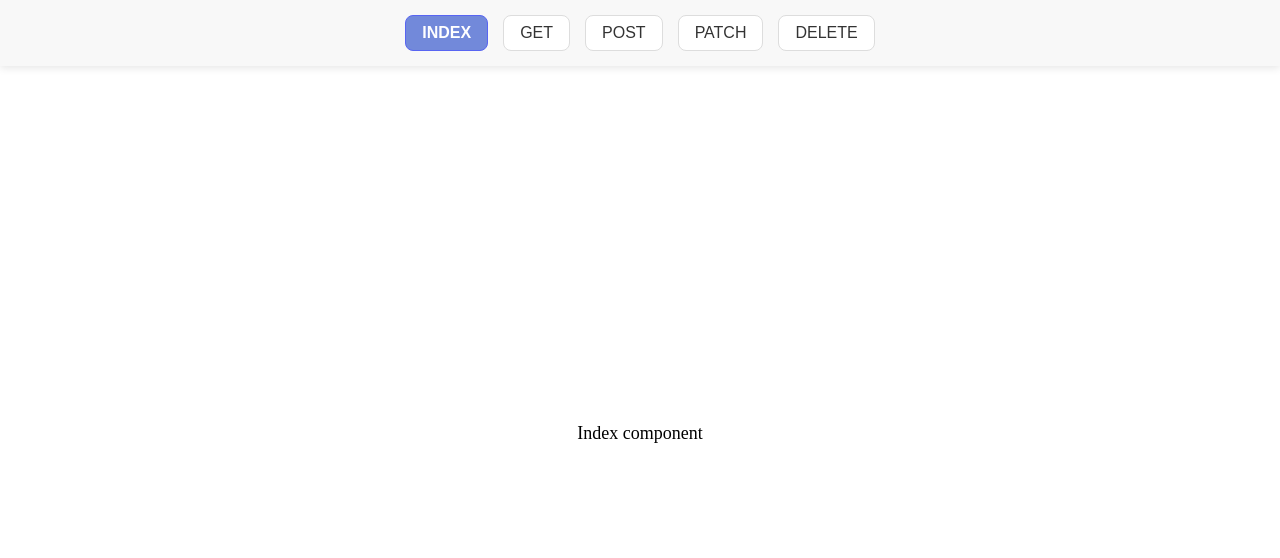
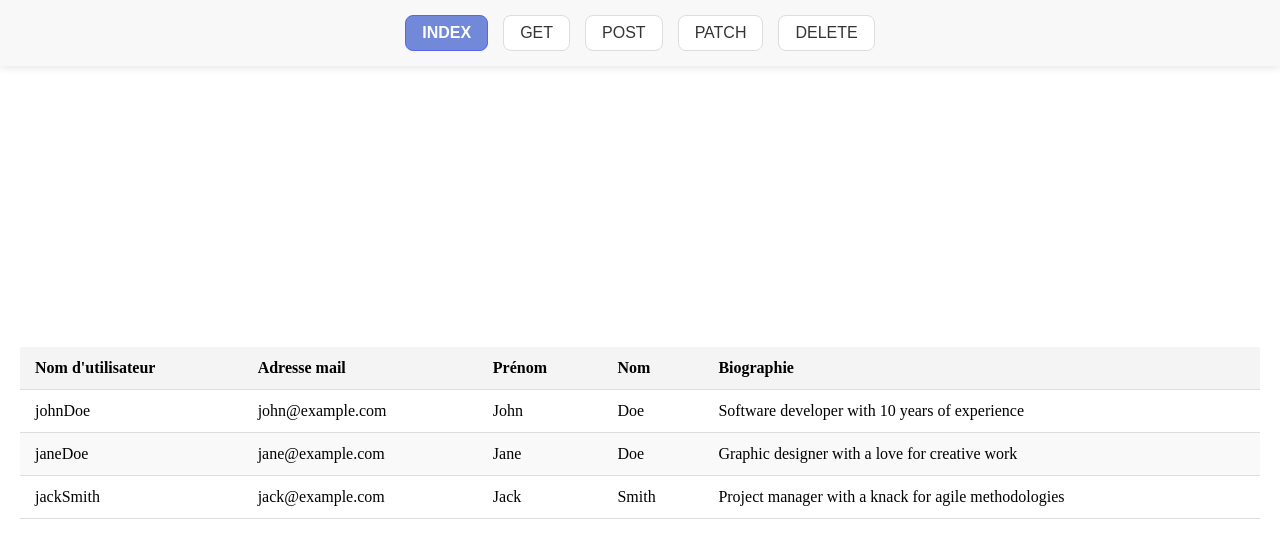
Before and after one commit to Rijenth/gRPC, a Vue app in the folder web/: page / in a window 1280 px wide. Both pictures are taken after a click on the button "INDEX". Shown: the top 558 px of the page. Built offline with nearby package versions, Linux system fonts and the light colour scheme.

Commit message:
feat: add user index component

```diff
--- a/web/src/App.vue
+++ b/web/src/App.vue
@@ -1,27 +1,6 @@
-<template>
-  <div class="container">
-    <nav class="menu">
-      <button
-        v-for="option in options"
-        :key="option.value"
-        @click="selectedOption = option.value"
-        :class="{ active: selectedOption === option.value }">
-        {{ option.label }}
-      </button>
-    </nav>
-
-    <div class="message-box">
-      <p v-if="!selectedOption" class="info-message">
-        Sélectionnez une option pour faire apparaître le composant adéquat
-      </p>
-
-      <p v-else>{{ getMessage(selectedOption) }}</p>
-    </div>
-  </div>
-</template>
-
 <script setup lang="ts">
 import { ref } from 'vue';
+import IndexUser from './components/indexUser.vue';
 
 interface Option {
   label: 'INDEX' | 'GET' | 'POST' | 'PATCH' | 'DELETE';
@@ -38,23 +17,41 @@ const options: Option[] = [
 
 const selectedOption = ref<string>('');
 
-const getMessage = (option: string): string => {
+const getComponent = (option: string) => {
   switch (option) {
     case 'index':
-      return 'Index component';
     case 'get':
-      return 'Get component';
     case 'post':
-      return 'Post component';
     case 'patch':
-      return 'Patch component';
     case 'delete':
-      return 'Delete component';
+      return IndexUser;
     default:
-      return 'Sélectionnez une option pour faire apparaître le composant adéquat';
+      return null;
   }
 };
 </script>
+
+<template>
+  <div class="container">
+    <nav class="menu">
+      <button
+        v-for="option in options"
+        :key="option.value"
+        @click="selectedOption = option.value"
+        :class="{ active: selectedOption === option.value }">
+        {{ option.label }}
+      </button>
+    </nav>
+
+    <div class="main-body">
+      <p v-if="!selectedOption" class="info-message">
+        Sélectionnez une option pour faire apparaître le composant adéquat
+      </p>
+
+      <component :is="getComponent(selectedOption)" v-else />
+    </div>
+  </div>
+</template>
 
 <style scoped>
 .container {
@@ -96,7 +93,7 @@ button.active {
   font-weight: bold;
 }
 
-.message-box {
+.main-body {
   display: flex;
   justify-content: center;
   align-items: center;
@@ -104,7 +101,7 @@ button.active {
   padding: 20px;
 }
 
-.message-box p {
+.main-body p {
   margin: 0;
   font-size: 18px;
   text-align: center;
--- /dev/null
+++ b/web/src/components/indexUser.vue
@@ -0,0 +1,104 @@
+<script setup lang="ts">
+import { ref } from 'vue';
+import User from '../models/user';
+
+const users = ref<User[]>([
+  new User({
+    id: 1,
+    username: 'johnDoe',
+    email: 'john@example.com',
+    firstName: 'John',
+    lastName: 'Doe',
+    dateOfBirth: new Date('1990-01-01'),
+    address: '123 Street, City',
+    phoneNumber: '1234567890',
+    createdAt: new Date(),
+    updatedAt: new Date(),
+    isActive: true,
+    profilePicture: '',
+    bio: 'Software developer with 10 years of experience',
+  }),
+  new User({
+    id: 2,
+    username: 'janeDoe',
+    email: 'jane@example.com',
+    firstName: 'Jane',
+    lastName: 'Doe',
+    dateOfBirth: new Date('1992-05-15'),
+    address: '456 Avenue, City',
+    phoneNumber: '9876543210',
+    createdAt: new Date(),
+    updatedAt: new Date(),
+    isActive: true,
+    profilePicture: '',
+    bio: 'Graphic designer with a love for creative work',
+  }),
+  new User({
+    id: 3,
+    username: 'jackSmith',
+    email: 'jack@example.com',
+    firstName: 'Jack',
+    lastName: 'Smith',
+    dateOfBirth: new Date('1988-09-22'),
+    address: '789 Boulevard, City',
+    phoneNumber: '1122334455',
+    createdAt: new Date(),
+    updatedAt: new Date(),
+    isActive: true,
+    profilePicture: '',
+    bio: 'Project manager with a knack for agile methodologies',
+  }),
+]);
+</script>
+
+<template>
+    <table class="user-table">
+      <thead>
+        <tr>
+          <th>Nom d'utilisateur</th>
+          <th>Adresse mail</th>
+          <th>Prénom</th>
+          <th>Nom</th>
+          <th>Biographie</th>
+        </tr>
+      </thead>
+      <tbody>
+        <tr v-for="user in users" :key="user.id">
+          <td>{{ user.username }}</td>
+          <td>{{ user.email }}</td>
+          <td>{{ user.firstName }}</td>
+          <td>{{ user.lastName }}</td>
+          <td>{{ user.bio }}</td>
+        </tr>
+      </tbody>
+    </table>
+</template>
+
+<style scoped>
+.user-table {
+  width: 100%;
+  border-collapse: collapse;
+  margin: 20px 0;
+}
+
+.user-table th,
+.user-table td {
+  padding: 12px 15px;
+  text-align: left;
+  border-bottom: 1px solid #ddd;
+}
+
+.user-table th {
+  background-color: #f4f4f4;
+  font-weight: bold;
+}
+
+.user-table tr:nth-child(even) {
+  background-color: #f9f9f9;
+}
+
+.user-table tr:hover {
+  background-color: #f1f1f1;
+  cursor: pointer;
+}
+</style>
--- /dev/null
+++ b/web/src/models/user.ts
@@ -0,0 +1,33 @@
+import { UserType } from "../types/user.type";
+
+export default class User {
+    id: number;
+    username: string;
+    email: string;
+    firstName: string;
+    lastName: string;
+    dateOfBirth: Date;
+    address: string;
+    phoneNumber: string;
+    createdAt: Date;
+    updatedAt: Date;
+    isActive: boolean;
+    profilePicture: string;
+    bio: string;
+
+    constructor(data: UserType) {
+        this.id = data.id;
+        this.username = data.username;
+        this.email = data.email;
+        this.firstName = data.firstName;
+        this.lastName = data.lastName;
+        this.dateOfBirth = new Date(data.dateOfBirth);
+        this.address = data.address;
+        this.phoneNumber = data.phoneNumber;
+        this.createdAt = new Date(data.createdAt);
+        this.updatedAt = new Date(data.updatedAt);
+        this.isActive = data.isActive;
+        this.profilePicture = data.profilePicture;
+        this.bio = data.bio;
+    }
+}
```
Also changed, not shown: web/src/types/user.type.ts (added, +15 -0 lines).
